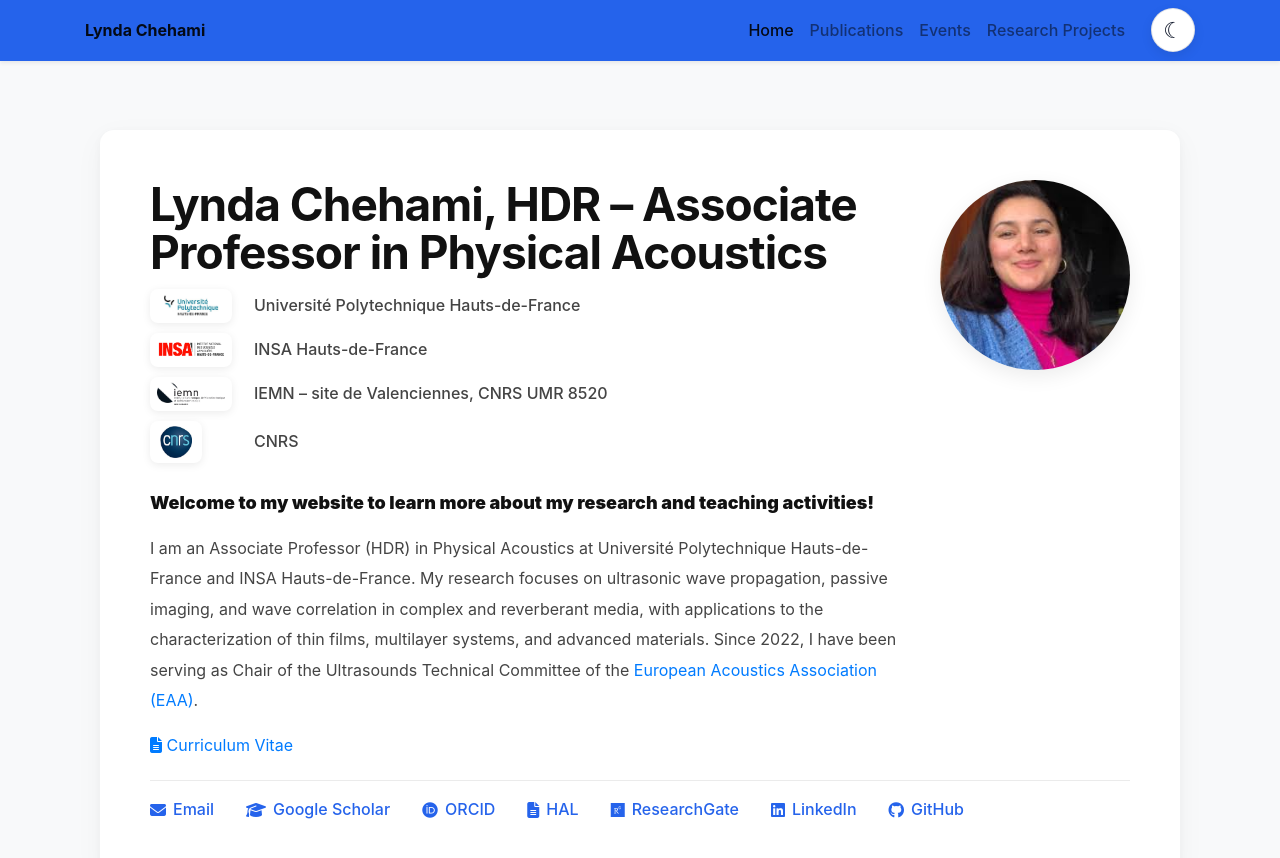
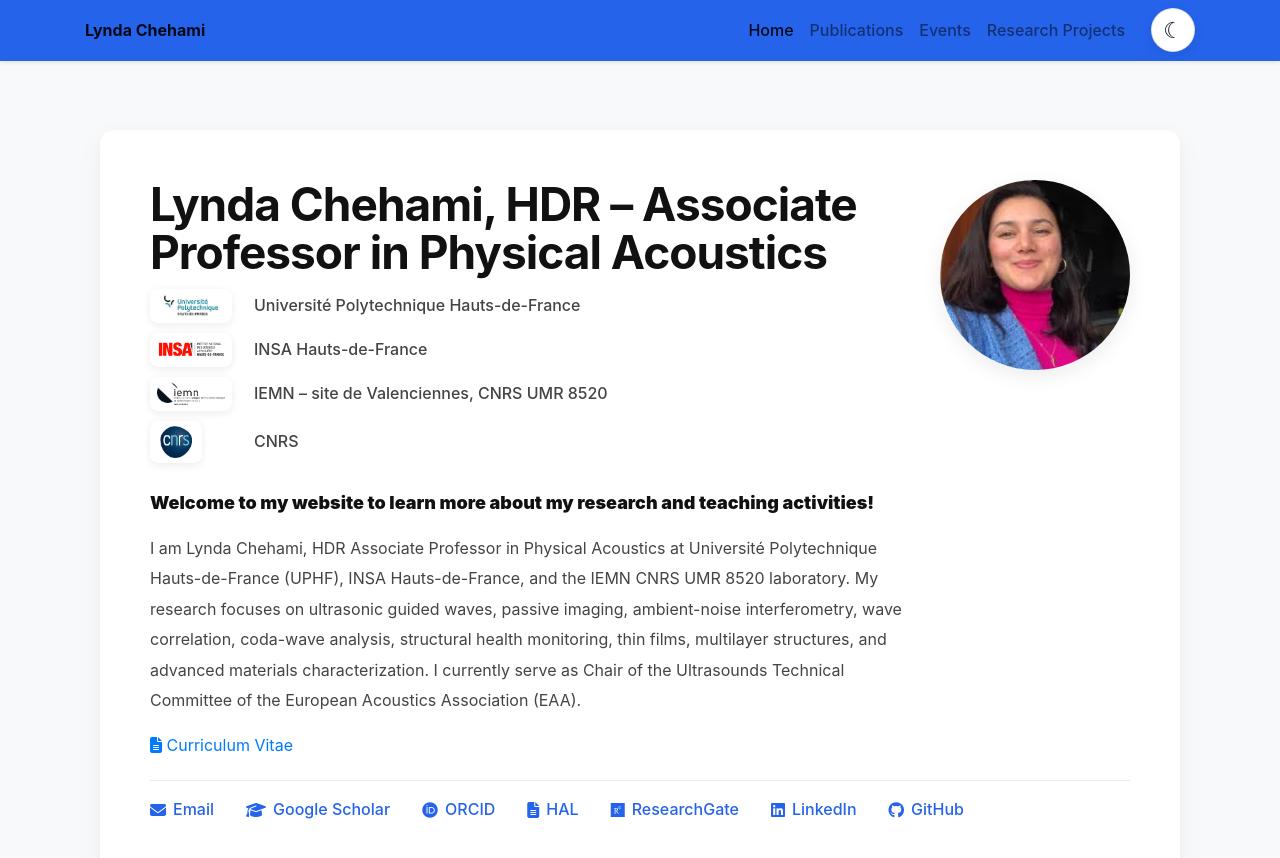
Before and after one commit to lchehami/lchehami.github.io, a Jekyll site: the page built from index.html, in a window 1280 px wide and 900 px high. Shown: the top 858 px of the window. Built offline with Jekyll 4.4.1, drawn with Linux system fonts in a browser that asks for light colours; nearby versions of some CDN libraries; a style sheet for code colours, icons or effects is not loaded.

Commit message:
Update index.html

```diff
--- a/index.html
+++ b/index.html
@@ -56,13 +56,18 @@ description: "Official academic website of Lynda Chehami, Associate Professor HD
         <strong>Welcome to my website to learn more about my research and teaching activities!</strong>
       </div>
 
-      <p class="bio">
-        I am an Associate Professor (HDR) in Physical Acoustics at Université Polytechnique Hauts-de-France and INSA Hauts-de-France.
-        My research focuses on ultrasonic wave propagation, passive imaging, and wave correlation in complex and reverberant media,
-        with applications to the characterization of thin films, multilayer systems, and advanced materials.
-        Since 2022, I have been serving as Chair of the Ultrasounds Technical Committee of the
-        <a href="https://euracoustics.org/" target="_blank">European Acoustics Association (EAA)</a>.
-      </p>
+    <p class="bio">
+I am Lynda Chehami, HDR Associate Professor in Physical Acoustics at
+Université Polytechnique Hauts-de-France (UPHF), INSA Hauts-de-France,
+and the IEMN CNRS UMR 8520 laboratory.
+
+My research focuses on ultrasonic guided waves, passive imaging,
+ambient-noise interferometry, wave correlation, coda-wave analysis,
+structural health monitoring, thin films, multilayer structures, and advanced materials characterization.
+
+I currently serve as Chair of the Ultrasounds Technical Committee of the
+European Acoustics Association (EAA).
+</p>
 <a class="cv-link"
 href="/assets/CV_bilingue.pdf"
 target="_blank">
```
